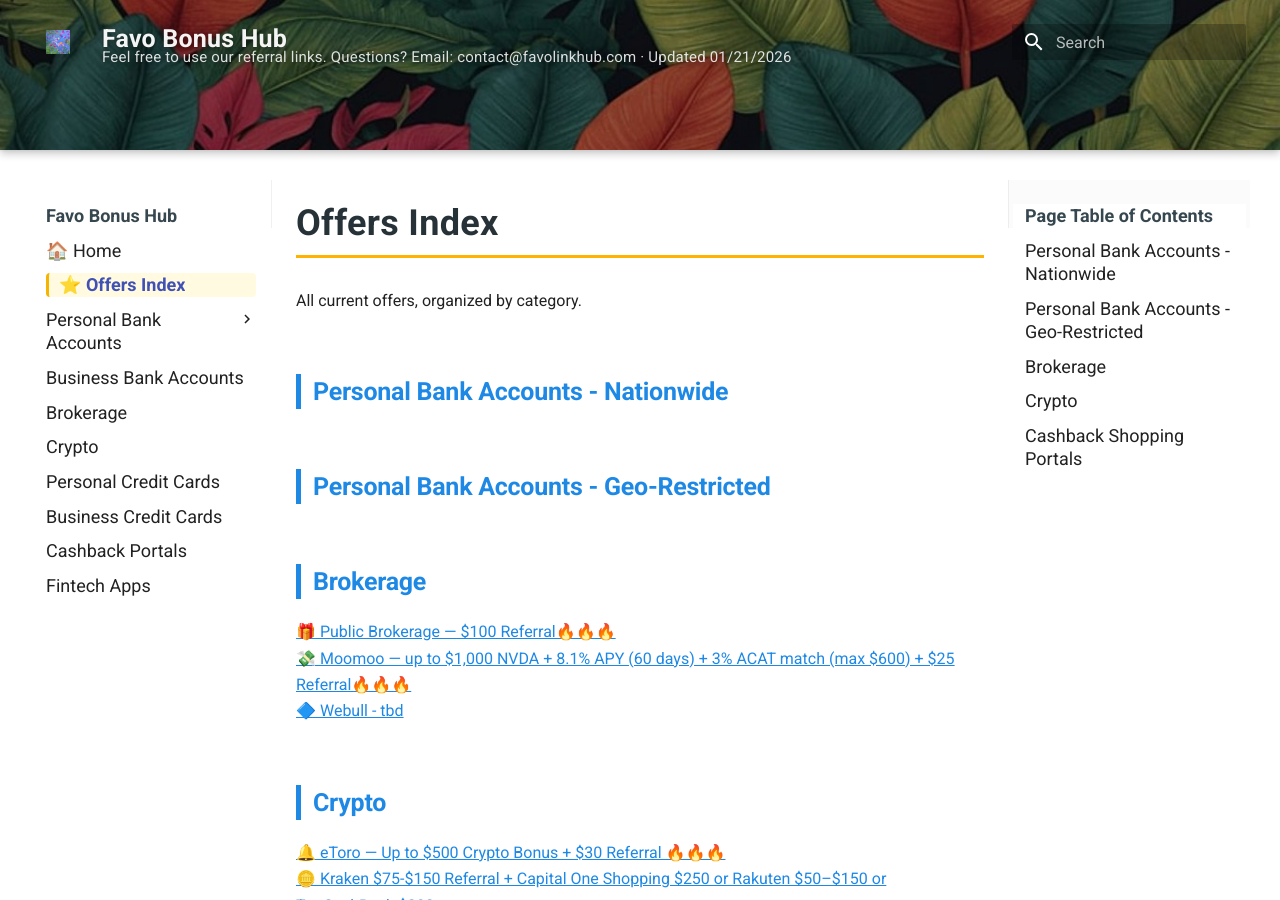
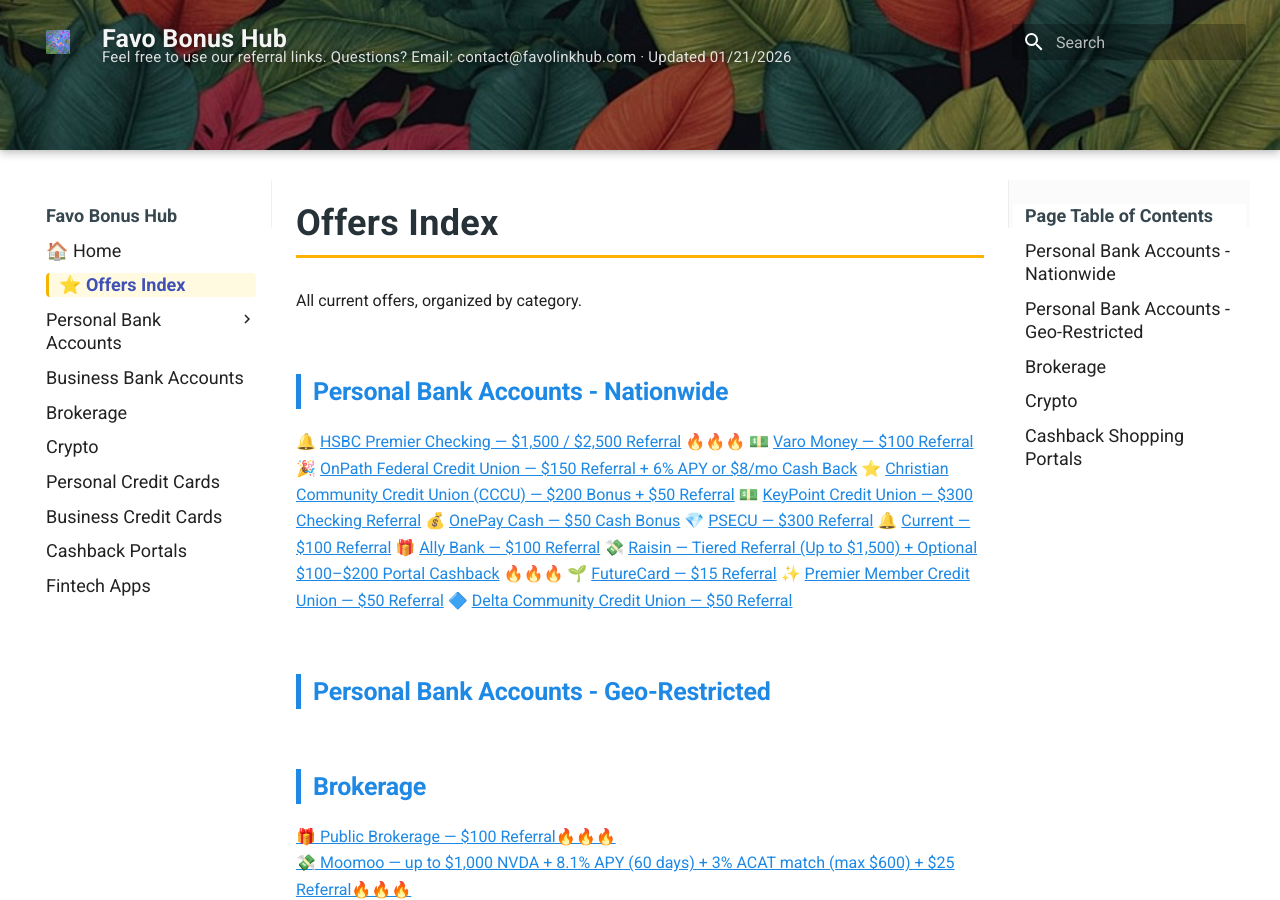
Before and after one commit to whispersofzephyr/favolinkhub-site, an MkDocs documentation site: the page built from docs/offers-index.md, in a window 1280 px wide and 900 px high. Built offline with MkDocs 1.6.1 and Material for MkDocs 9.7.7, drawn with Linux system fonts in a browser that asks for light colours.

Commit message:
Update offers-index.md

```diff
--- a/docs/offers-index.md
+++ b/docs/offers-index.md
@@ -8,6 +8,19 @@ All current offers, organized by category.
 
 ## Personal Bank Accounts - Nationwide
 
+🔔 [HSBC Premier Checking — $1,500 / $2,500 Referral](personal-bank-nationwide.md#hsbc-premier-checking) 🔥🔥🔥
+💵 [Varo Money — $100 Referral](personal-bank-nationwide.md#varo-money)
+🎉 [OnPath Federal Credit Union — $150 Referral + 6% APY or $8/mo Cash Back](personal-bank-nationwide.md#onpath-fcu)
+⭐ [Christian Community Credit Union (CCCU) — $200 Bonus + $50 Referral](personal-bank-nationwide.md#cccu)
+💵 [KeyPoint Credit Union — $300 Checking Referral](personal-bank-nationwide.md#keypoint-cu)
+💰 [OnePay Cash — $50 Cash Bonus](personal-bank-nationwide.md#onepay-cash)
+💎 [PSECU — $300 Referral](personal-bank-nationwide.md#psecu)
+🔔 [Current — $100 Referral](personal-bank-nationwide.md#current)
+🎁 [Ally Bank — $100 Referral](personal-bank-nationwide.md#ally-bank)
+💸 [Raisin — Tiered Referral (Up to $1,500) + Optional $100–$200 Portal Cashback](personal-bank-nationwide.md#raisin) 🔥🔥🔥
+🌱 [FutureCard — $15 Referral](personal-bank-nationwide.md#futurecard)
+✨ [Premier Member Credit Union — $50 Referral](personal-bank-nationwide.md#premier-member-cu)
+🔷 [Delta Community Credit Union — $50 Referral](personal-bank-nationwide.md#delta-community-cu)
 
 ## Personal Bank Accounts - Geo-Restricted
 
```
